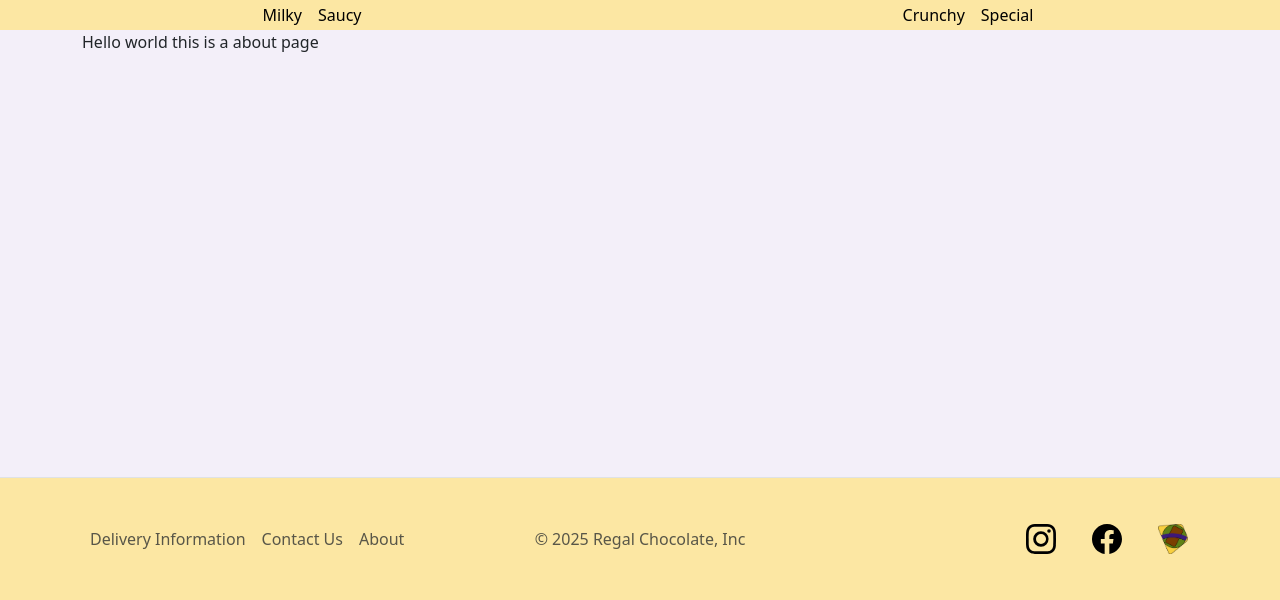
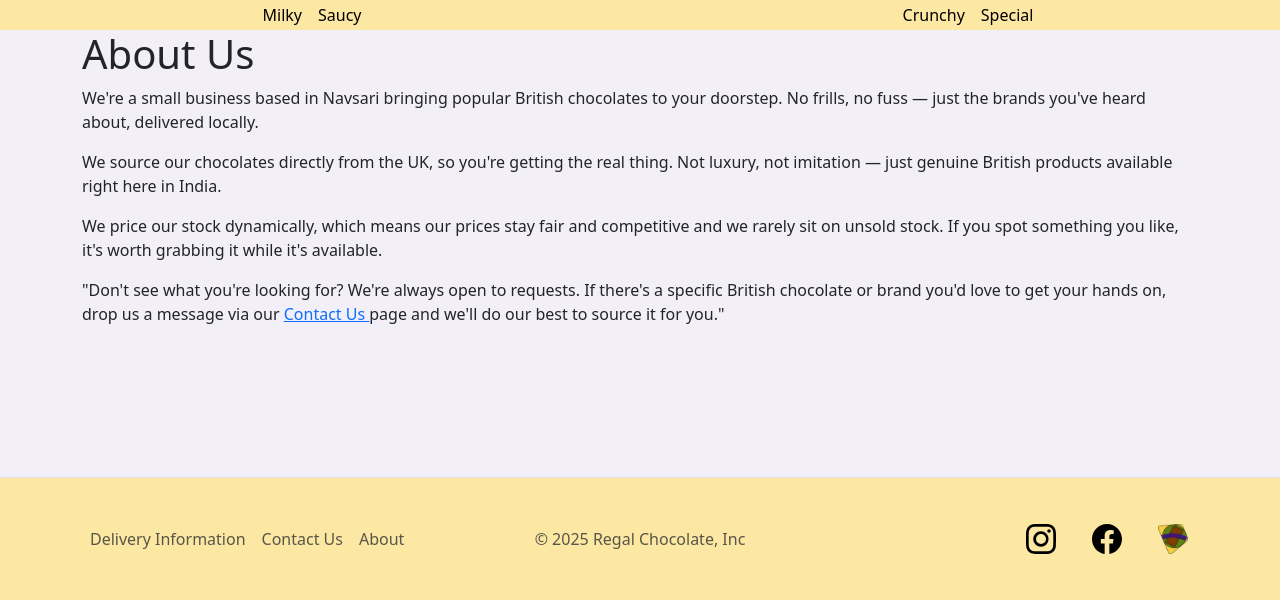
Before and after one commit to fjye1/chocolate_website, a Flask app: page /about in a window 1280 px wide. Shown: the part 200-800 px from the top of the page. Run offline with Flask 3, Linux system fonts and the light colour scheme; data comes from the database, SQL or seed files in the repository; some libraries are stand-ins or nearby versions.

Commit message:
first draft of about us page

```diff
--- a/templates/Footerlinks/about.html
+++ b/templates/Footerlinks/about.html
@@ -1,5 +1,32 @@
 {% extends "base.html" %}
 {% block content %}
 
-Hello world this is a about page
+<section class="about">
+    <h1>About Us</h1>
+
+    <p>
+        We're a small business based in Navsari bringing popular British chocolates
+        to your doorstep. No frills, no fuss — just the brands you've heard about,
+        delivered locally.
+    </p>
+
+    <p>
+        We source our chocolates directly from the UK, so you're getting the real
+        thing. Not luxury, not imitation — just genuine British products available
+        right here in India.
+    </p>
+
+    <p>
+        We price our stock dynamically, which means our prices stay fair and
+        competitive and we rarely sit on unsold stock. If you spot something you
+        like, it's worth grabbing it while it's available.
+    </p>
+
+    <p>
+        "Don't see what you're looking for? We're always open to requests. If there's a specific British chocolate or
+        brand you'd love to get your hands on, drop us a message via our <a href="{{ url_for('contact') }}"> Contact
+        Us </a> page and we'll do our best to source
+        it for you."
+    </p>
+</section>
 {% endblock %}
```
